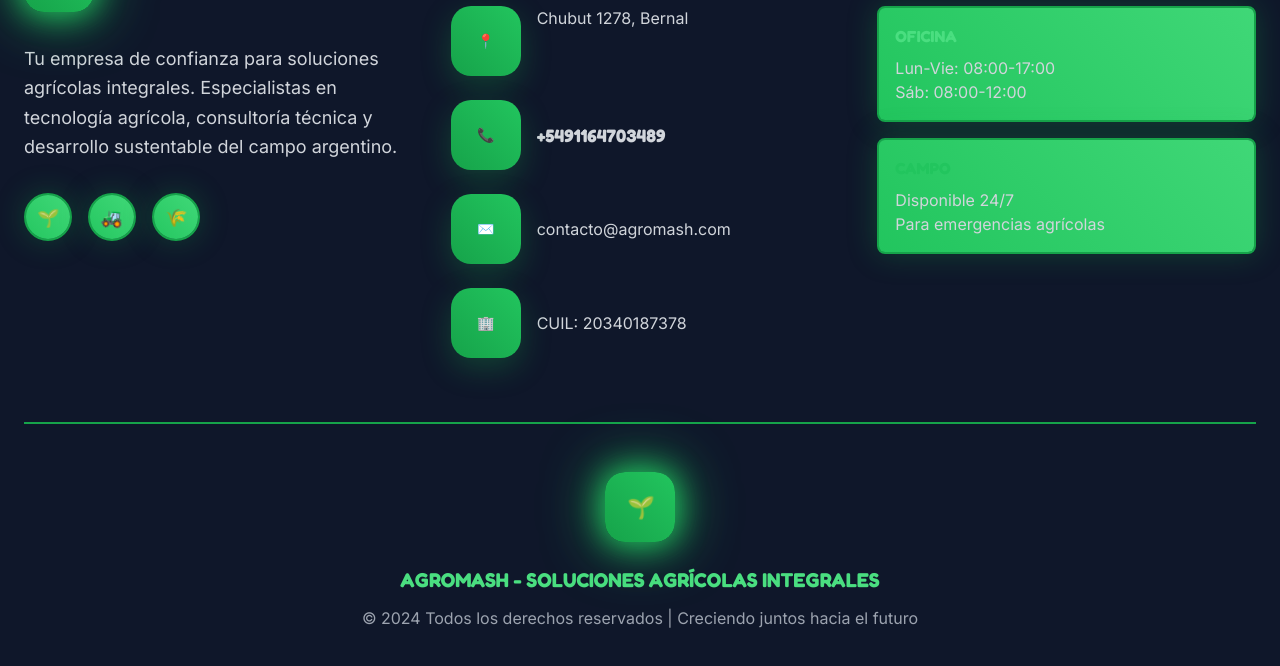
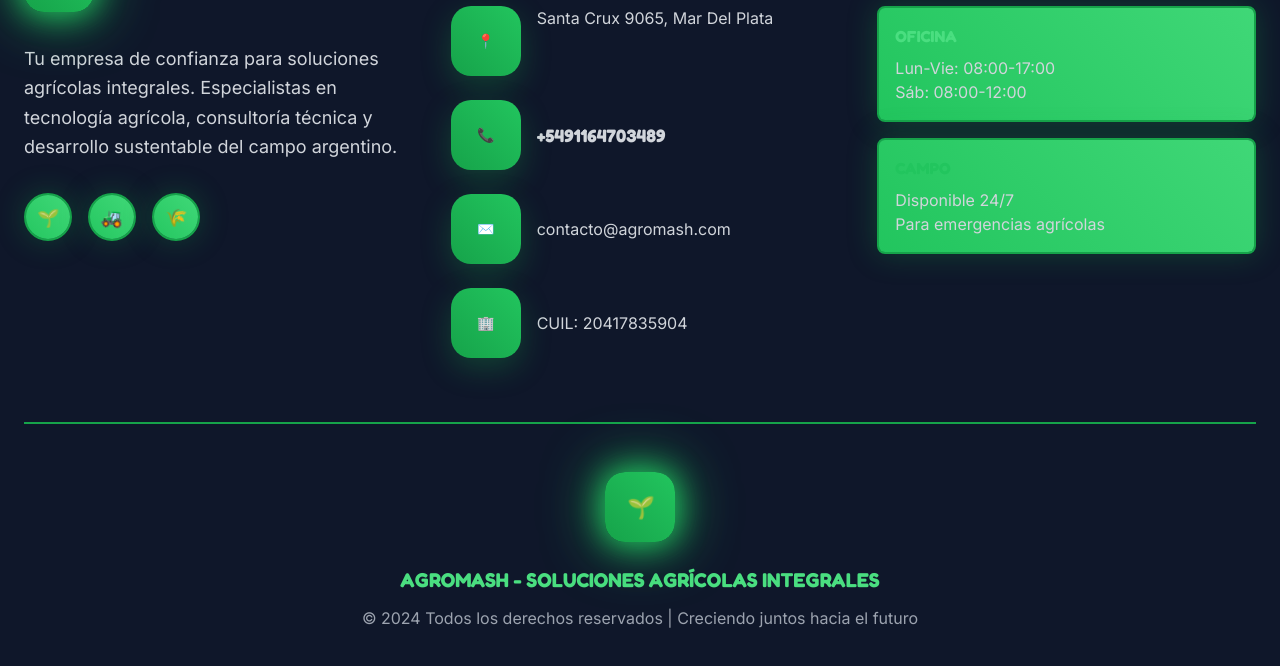
Before and after one commit to mateopuertos378-sudo/Agromash, a plain HTML site: page index.html in a window 1280 px wide. Shown: the part 4450-5116 px from the top of the page. Drawn offline with nearby package versions, Linux system fonts and the light colour scheme.

Commit message:
Add files via upload

```diff
--- a/index.html
+++ b/index.html
@@ -706,7 +706,7 @@ Tu empresa de confianza para soluciones agrícolas integrales. Especialistas en
               <div class="shine-icon">
                 <div class="text-white text-sm">📍</div>
               </div>
-              <span>Chubut 1278, Bernal</span>
+              <span>Santa Crux 9065, Mar Del Plata</span>
             </div>
             <div class="flex items-center space-x-4">
               <div class="shine-icon">
@@ -724,7 +724,7 @@ Tu empresa de confianza para soluciones agrícolas integrales. Especialistas en
               <div class="shine-icon">
                 <div class="text-white text-sm">🏢</div>
               </div>
-              <span>CUIL: 20340187378</span>
+              <span>CUIL: 20417835904</span>
             </div>
           </div>
         </div>
```
